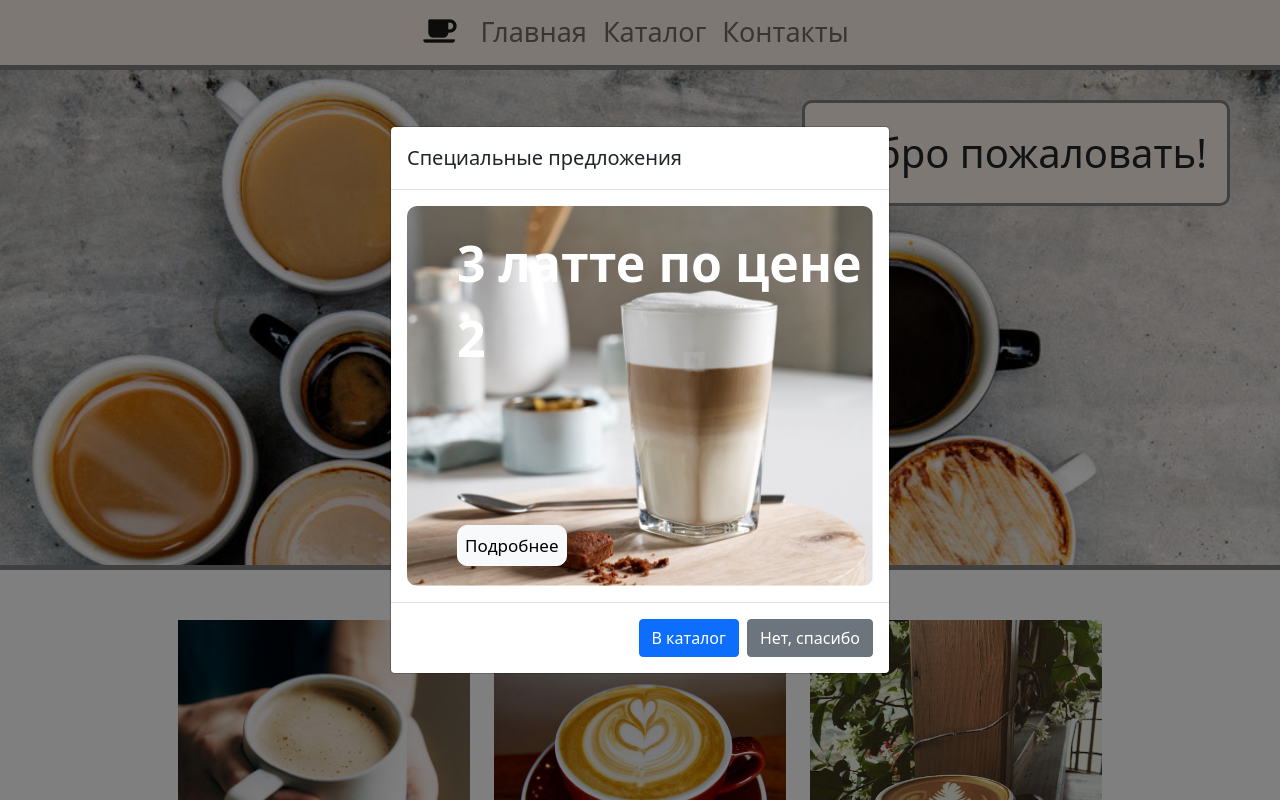
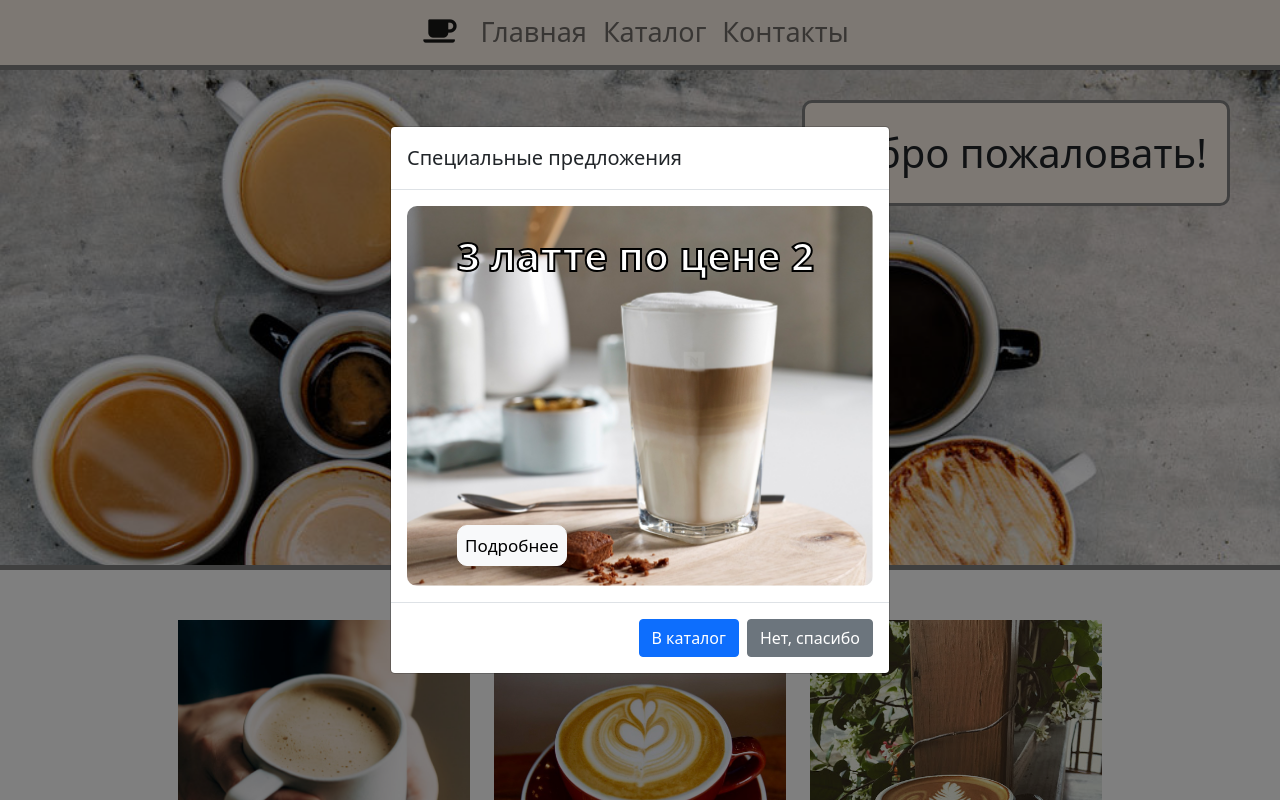
Before and after one commit to EgSergeenko/web_itmo, a website: page index.html in a window 1280 px wide. Shown: the top 800 px of the page. Drawn offline with nearby package versions, Linux system fonts and the light colour scheme.

Commit message:
Fix popup text decoration

```diff
--- a/index.html
+++ b/index.html
@@ -34,7 +34,7 @@
 </nav>
 <div style="height: 70px"></div>
 <div class="main_image d-flex align-items-center">
-        <div class="welcome top-right">Добро пожаловать!</div>
+    <div class="welcome top-right">Добро пожаловать!</div>
 </div>
 <div class="gallery">
     <div class="row justify-content-center">
@@ -134,7 +134,7 @@
             <div class="modal-body">
                 <div class="discount">
                     <img style="border-radius: 10px" src="latte.jpg" class="w-100" alt="">
-                    <div class="top-left">3 латте по цене 2</div>
+                    <div class="top-left decorated">3 латте по цене 2</div>
                     <div class="bottom-left btn btn-light" data-toggle="tooltip" data-html="true" data-placement="right"
                          title="Акция действует при единовременном заказе двух больших порций.">
                         Подробнее
```
